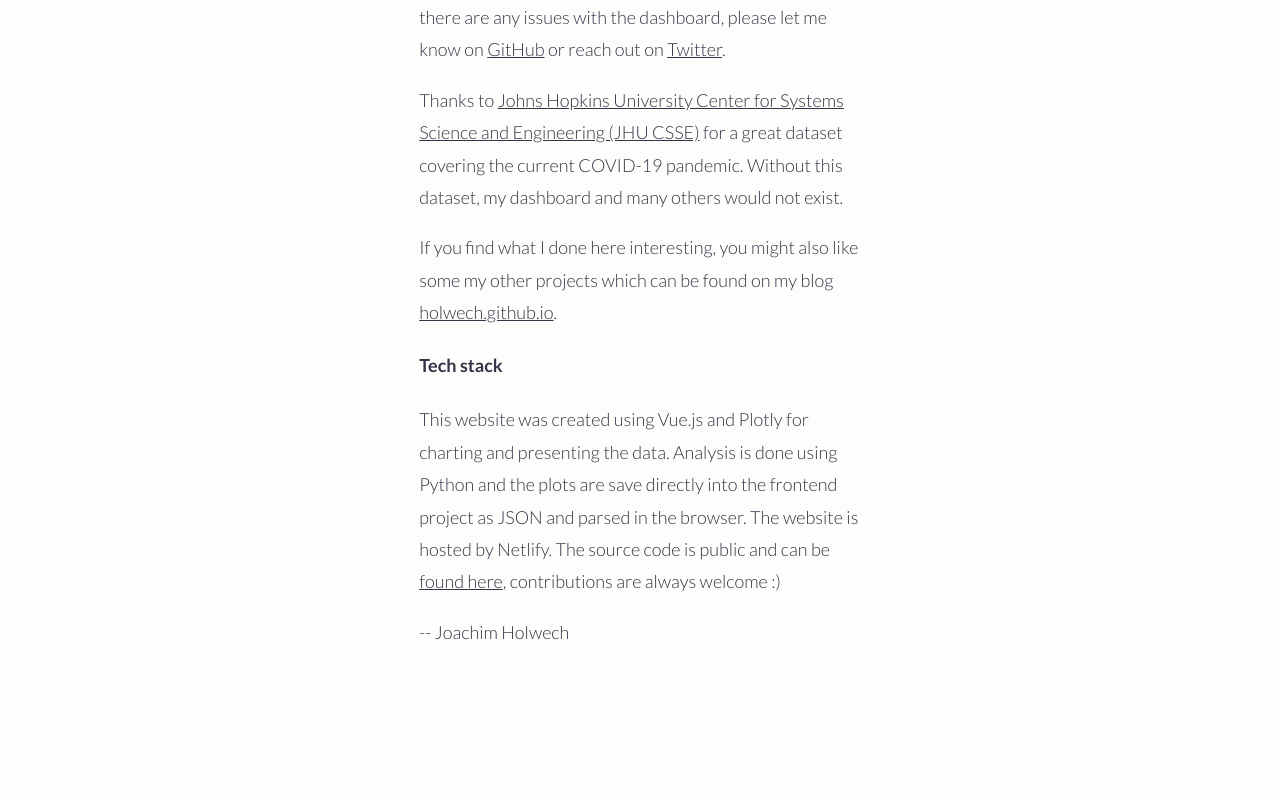
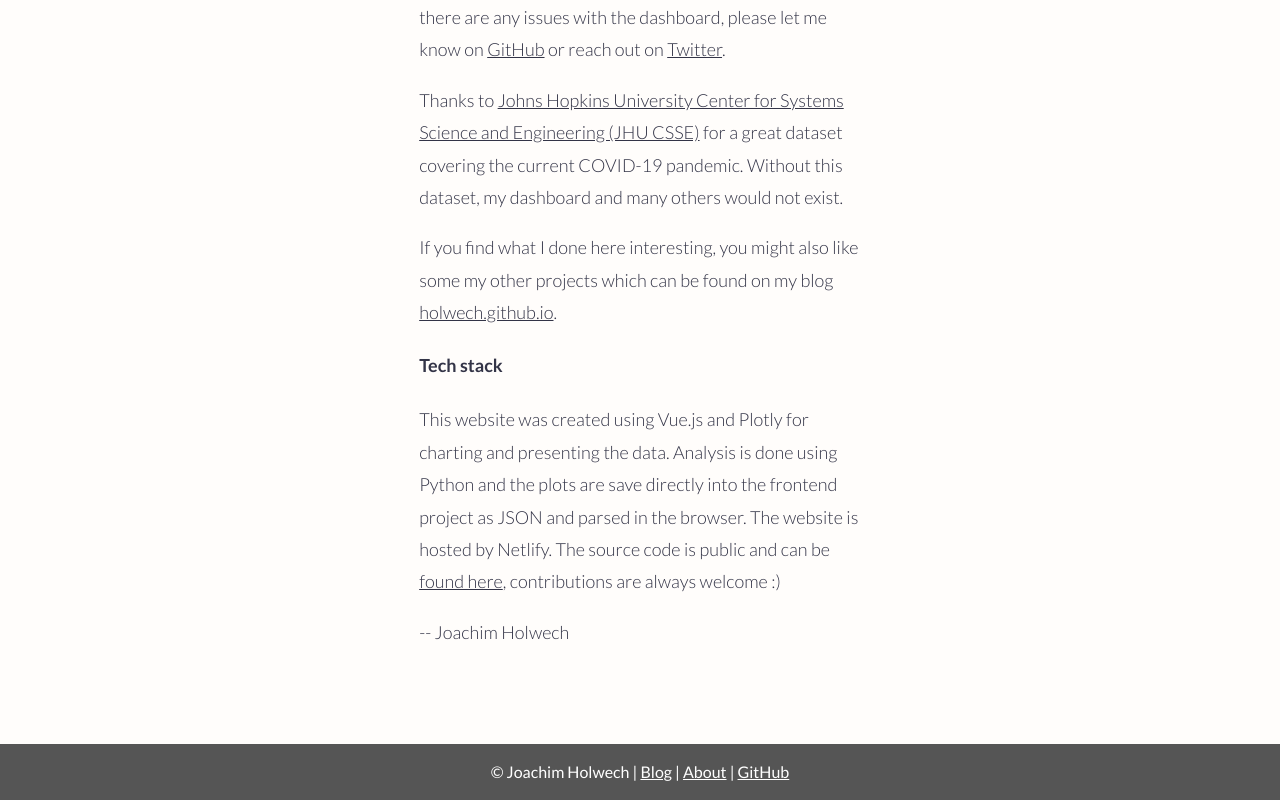
Before and after one commit to holwech/coronastatus, a Vue app in the folder frontend/: page /about in a window 1280 px wide. Shown: the part 330-1130 px from the top of the page. Before the commit the page ends 1004 px from the top, so only its background shows below. Built offline with nearby package versions, Linux system fonts and the light colour scheme.

Commit message:
Multiple changes - Added another plot with more detailed daily changes - Added footer - Improved text - Left aligned text

```diff
--- a/frontend/src/App.vue
+++ b/frontend/src/App.vue
@@ -5,14 +5,20 @@
       <router-link to="/about">About</router-link>
     </div>
     <router-view/>
+    <Footer></Footer>
   </div>
 </template>
 
 <script lang="ts">
 import Vue from 'vue';
 import Component from 'vue-class-component';
+import Footer from '@/components/Footer.vue';
 
-@Component
+@Component({
+  components: {
+    Footer
+  }
+})
 export default class App extends Vue { }
 </script>
 
--- /dev/null
+++ b/frontend/src/components/Footer.vue
@@ -0,0 +1,30 @@
+<template>
+  <div class="footer">
+    © Joachim Holwech |
+    <a class="footer-link" href="https://holwech.github.io" target="_blank">Blog</a> |
+    <router-link class="footer-link" to="/about">About</router-link> |
+    <a class="footer-link" href="https://github.com/holwech" target="_blank">GitHub</a>
+  </div>
+</template>
+
+<script lang="ts">
+import { Component } from 'vue-property-decorator';
+import Vue from 'vue';
+
+@Component
+export default class Footer extends Vue { }
+</script>
+
+<style>
+.footer {
+  background: #555555;
+  color: white;
+  margin-top: 70px;
+  padding: 1rem;
+  text-align: center;
+}
+
+.footer-link {
+  color: white;
+}
+</style>
--- /dev/null
+++ b/frontend/src/posts/daily_change2.md
@@ -0,0 +1,4 @@
+## Day-by-day changes
+We can zoom in to get a more details look at the day-by-day number of new fatalities.
+The "peak" for Italy is maybe more of a flattening out of new cases.
+While Italy has seen some bad days, Spain is already experiencing day with higher deaths tools than Italy at it's peak.
--- a/frontend/src/posts/info4.md
+++ b/frontend/src/posts/info4.md
@@ -1,2 +1,4 @@
 ## You are not alone
 If we add all the other countries with over 5 deaths to the graph, we see that most countries are following the same path.
+Some countries, namely Japan and South Korea, has managed to keep the trend flat and has only had a small and steady increase in new fatalities.
+Australia and Norway is early in the development, but is trending below other similar western countries.
--- a/frontend/src/views/Home.vue
+++ b/frontend/src/views/Home.vue
@@ -53,7 +53,7 @@
         <div class="col-12 center" style="padding-bottom: 50px;"><span class="material-icons" style="font-size: 100px;">keyboard_arrow_down</span></div>
       </div>
       <DataElement figureName="figure_1">
-        <div v-html="content[0]"></div>
+        <div class="left" v-html="content[0]"></div>
         <template v-slot:footer>
           <p v-if="isMobile" style="color:red;">
             For mobile users - Click the lines to reveal country.
@@ -61,25 +61,28 @@
         </template>
       </DataElement>
       <DataElement figureName="figure_2">
-        <div v-html="content[1]"></div>
+        <div class="left" v-html="content[1]"></div>
       </DataElement>
       <DataElement figureName="daily_change">
-        <div v-html="content[5]"></div>
+        <div class="left" v-html="content[5]"></div>
+      </DataElement>
+      <DataElement figureName="daily_change2">
+        <div class="left" v-html="content[6]"></div>
       </DataElement>
       <DataElement figureName="figure_3">
-        <div v-html="content[2]"></div>
+        <div class="left" v-html="content[2]"></div>
       </DataElement>
       <DataElement figureName="figure_4">
-        <div v-html="content[3]"></div>
+        <div class="left" v-html="content[3]"></div>
       </DataElement>
       <DataElement figureName="figure_5">
-        <div v-html="content[4]"></div>
+        <div class="left" v-html="content[4]"></div>
       </DataElement>
-      <row>
+      <div class="row">
         <div class='col-12'>
           <Disqus></Disqus>
         </div>
-      </row>
+      </div>
     </div>
   </div>
 </template>
@@ -98,6 +101,7 @@
 import info4 from '@/posts/info4.md';
 import info5 from '@/posts/info5.md';
 import dailyChange from '@/posts/daily_change.md';
+import dailyChange2 from '@/posts/daily_change2.md';
 
 @Component({
   components: {
@@ -108,7 +112,7 @@
 export default class Home extends Vue {
   stats = data['stats'];
   isMobile = false;
-  content = [info1, info2, info3, info4, info5, dailyChange].map(info => marked(info));
+  content = [info1, info2, info3, info4, info5, dailyChange, dailyChange2].map(info => marked(info));
 
   get countryStats() {
     return Object.entries(this.stats['change_deaths'])
```
